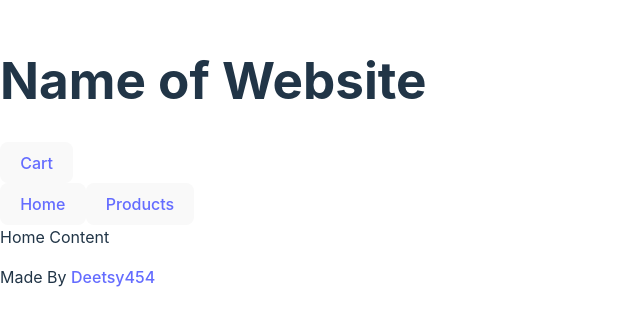
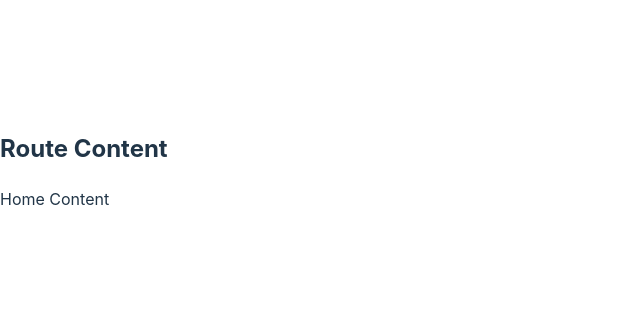
Before and after one commit to amardeeep/shoppingCart, a React (Vite) app: page /home in a window 1280 px wide. Shown: the part 239-564 px from the top of the page, without its empty margins (0-640 px from the left). Built offline with nearby package versions, Linux system fonts and the light colour scheme.

Commit message:
set route

```diff
--- a/src/app.jsx
+++ /dev/null
@@ -1,26 +0,0 @@
-import { Link, Outlet } from "react-router-dom"
-import { useState } from "react"
-
-const App=()=>{
-    const [products,setProducts]=useState(null)
-    const [cartItems,setCartItems]=useState(null)
-    return(<>
-        <div className="header">
-            <h1>Name of Website</h1>
-            <button> <Link to={"/cart"}>Cart</Link></button>
-        </div>
-        <div className="nav">
-            <button><Link to={"/home"}>Home</Link></button>
-            <button><Link to={"/products"}>Products</Link></button>
-        </div>
-        <div className="content">
-            <Outlet context={[products,setProducts,cartItems,setCartItems]}/>
-        </div>
-        <div className="footer">
-            <p>Made By <a href="https://github.com/amardeeep/shoppingCart">Deetsy454</a></p>
-        </div>
-        </>
-
-    )
-}
-export default App
--- a/src/cart.jsx
+++ b/src/cart.jsx
@@ -1,12 +1,8 @@
-import { useOutletContext } from "react-router-dom"
-import CartItem from "./cartItem"
-const Cart=()=>{
-    const [cartItems]=useOutletContext()
-    return <div>
-        <ul>
-        {cartItems&&cartItems.map(cartItem=>{return <CartItem key={cartItem.id} name={cartItem.title} />
-        })}
-        </ul>
-    </div>
+function Cart(){
+    return (
+        <div>
+            Cart Content
+        </div>
+    )
 }
 export default Cart
--- a/src/cartItem.jsx
+++ /dev/null
@@ -1,8 +0,0 @@
-function CartItem({name}){
-    return (
-        <div>
-            <p>{name}</p>
-        </div>
-    )
-}
-export default CartItem
--- a/src/home.jsx
+++ b/src/home.jsx
@@ -1,4 +1,7 @@
-const Home=()=>{
-    return <div>Home Content</div>
+function Home(){
+    return (
+        <div>Home Content</div>
+    )
+
 }
 export default Home
--- a/src/item.jsx
+++ /dev/null
@@ -1,30 +0,0 @@
-import { useOutletContext } from "react-router-dom"
-
-const Item=({title,price,category,description,image,id})=>{
-    const [setCartItems]=useOutletContext()
-    return (
-        <div className="item">
-            <h2 role="heading">{title}</h2>
-            <img src={image} alt="Some Image" />
-            <p>{price}</p>
-            <p>Category : {category}</p>
-            <p>{description}</p>
-            <button onClick={()=>{
-                console.log("clicked")
-                setCartItems(prevCart=> {
-                    return [
-                        ...prevCart,
-                        {
-                            title,
-                            price,
-                            image,
-                            id
-                        }
-                    ]
-                })
-            }}>Add to cart </button>
-        </div>
-    )
-}
-
-export default Item
--- a/src/main.jsx
+++ b/src/main.jsx
@@ -1,33 +1,26 @@
 import React from 'react'
 import ReactDOM from 'react-dom/client'
 import './index.css'
-import { createBrowserRouter, RouterProvider } from 'react-router-dom'
-import App from './app'
+import { createBrowserRouter,RouterProvider } from 'react-router-dom'
+import Route from './route'
 import Home from './home'
+import Cart from './cart'
 import Products from './products'
-import Cart from './cart'
 const router=createBrowserRouter([
   {
     path:"/",
-    element:<App/>,
-    children:[
-      {
-        path:"products",
-        element:<Products/>
-      },
-      {
-        path:"cart",
-        element:<Cart/>
-      },
-      {
-        path:"home",
-        element:<Home/>
-      },
-      {
-        index:true,
-        element:<Home/>
-      }
-    ]
+    element:<Route/>,
+    errorElement:<p>Something Went Wrong !</p>,
+    children:[{
+      path:"home",
+      element:<Home/>
+    },{
+      path:"cart",
+      element:<Cart/>
+    },{
+      path:"products",
+      element:<Products/>
+    }]
   }
 ])
 ReactDOM.createRoot(document.getElementById('root')).render(
--- a/src/products.jsx
+++ b/src/products.jsx
@@ -1,21 +1,7 @@
-import { useEffect } from "react"
-import Item from "./item"
-import { useOutletContext } from "react-router-dom"
-
-const Products=()=>{
-    const [products,setProducts]=useOutletContext();
-    useEffect(()=>{
-        fetch('https://fakestoreapi.com/products?limit=10')
-        .then(res=>res.json())
-        .then(res=>setProducts(res.map((item)=>{
-            return item
-        })))
-    },[setProducts])
+function Products(){
     return (
-        <div className="products" >
-            <ul>
-                {products&&products.map((product)=>{return <Item key={product.id} id={product.id} image={product.image} title={product.title} category={product.category} description={product.description} inCart={product.inCart} />})}
-            </ul>
+        <div>
+            Product Content
         </div>
     )
 }
--- /dev/null
+++ b/src/route.jsx
@@ -0,0 +1,11 @@
+import { Outlet } from "react-router-dom"
+
+function Route(){
+    return (
+        <div>
+            <h2>Route Content</h2>
+            <Outlet/>
+        </div>
+    )
+}
+export default Route
```
Also changed, not shown: 1 other file (tests, documents, lock files or other folders).
